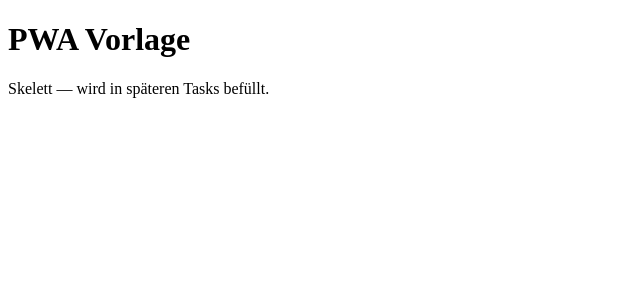
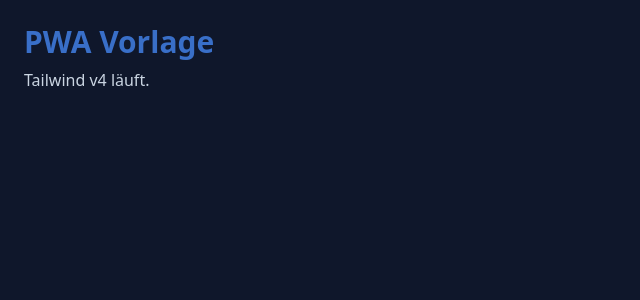
Before and after one commit to Ecronika/PWA_Vorlage, a React (Vite) app: page / in a window 1280 px wide. Shown: the top 300 px of the page, without its empty margins (0-640 px from the left). Built offline with nearby package versions, Linux system fonts and the light colour scheme.

Commit message:
feat: integrate tailwind v4 with brand tokens

```diff
--- a/src/App.tsx
+++ b/src/App.tsx
@@ -1,8 +1,8 @@
 export function App() {
   return (
-    <main>
-      <h1>PWA Vorlage</h1>
-      <p>Skelett — wird in späteren Tasks befüllt.</p>
+    <main className="min-h-screen p-6">
+      <h1 className="text-3xl font-bold text-brand-500">PWA Vorlage</h1>
+      <p className="mt-2 text-slate-300">Tailwind v4 läuft.</p>
     </main>
   )
 }
--- a/src/index.css
+++ b/src/index.css
@@ -1 +1,13 @@
-/* Tailwind kommt in Task 3 */
+@import "tailwindcss";
+
+@theme {
+  --color-brand-500: oklch(0.55 0.15 260);
+  --color-brand-600: oklch(0.48 0.16 260);
+}
+
+html, body, #root {
+  height: 100%;
+}
+body {
+  @apply bg-slate-900 text-slate-100 antialiased;
+}
--- a/vite.config.ts
+++ b/vite.config.ts
@@ -1,12 +1,13 @@
 import { defineConfig } from 'vite'
 import react from '@vitejs/plugin-react'
+import tailwindcss from '@tailwindcss/vite'
 import { fileURLToPath } from 'node:url'
 import path from 'node:path'
 
 const projectRoot = fileURLToPath(new URL('.', import.meta.url))
 
 export default defineConfig({
-  plugins: [react()],
+  plugins: [react(), tailwindcss()],
   resolve: {
     alias: { '@': path.resolve(projectRoot, 'src') }
   },
```
